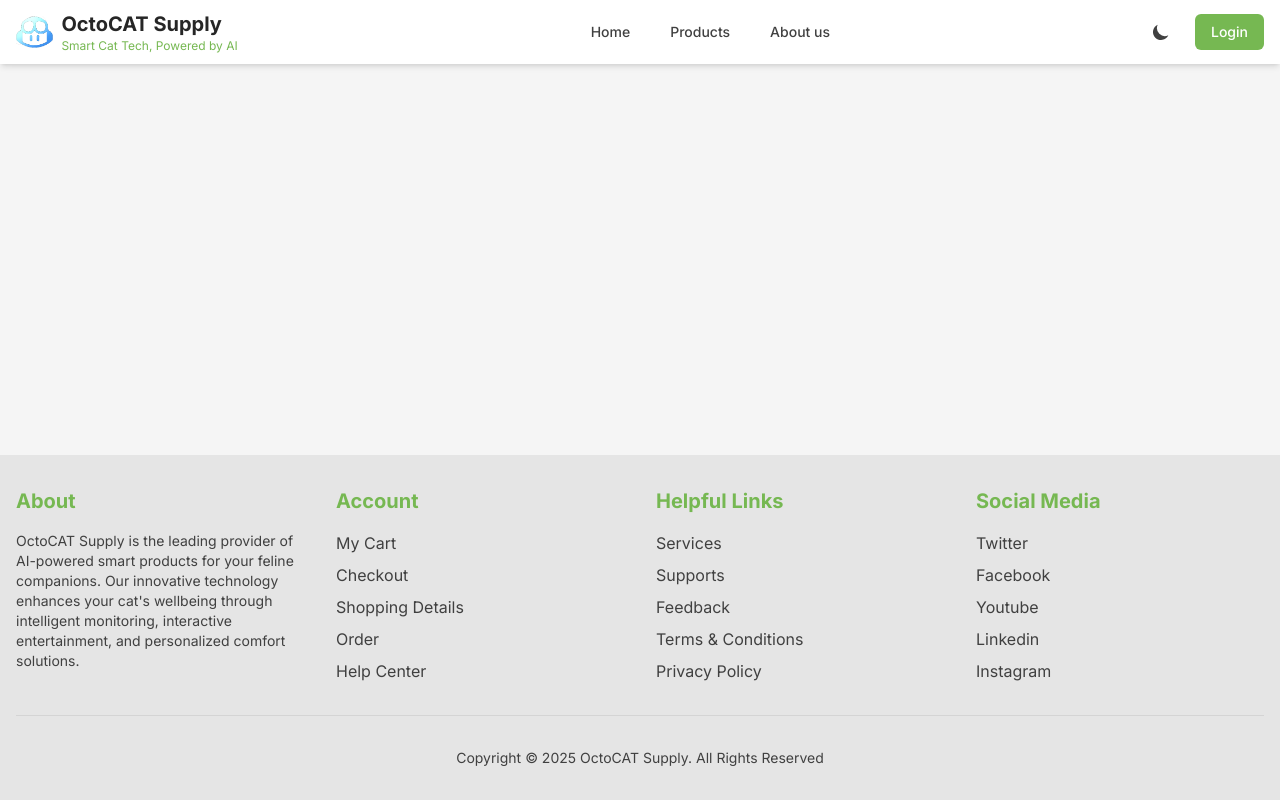
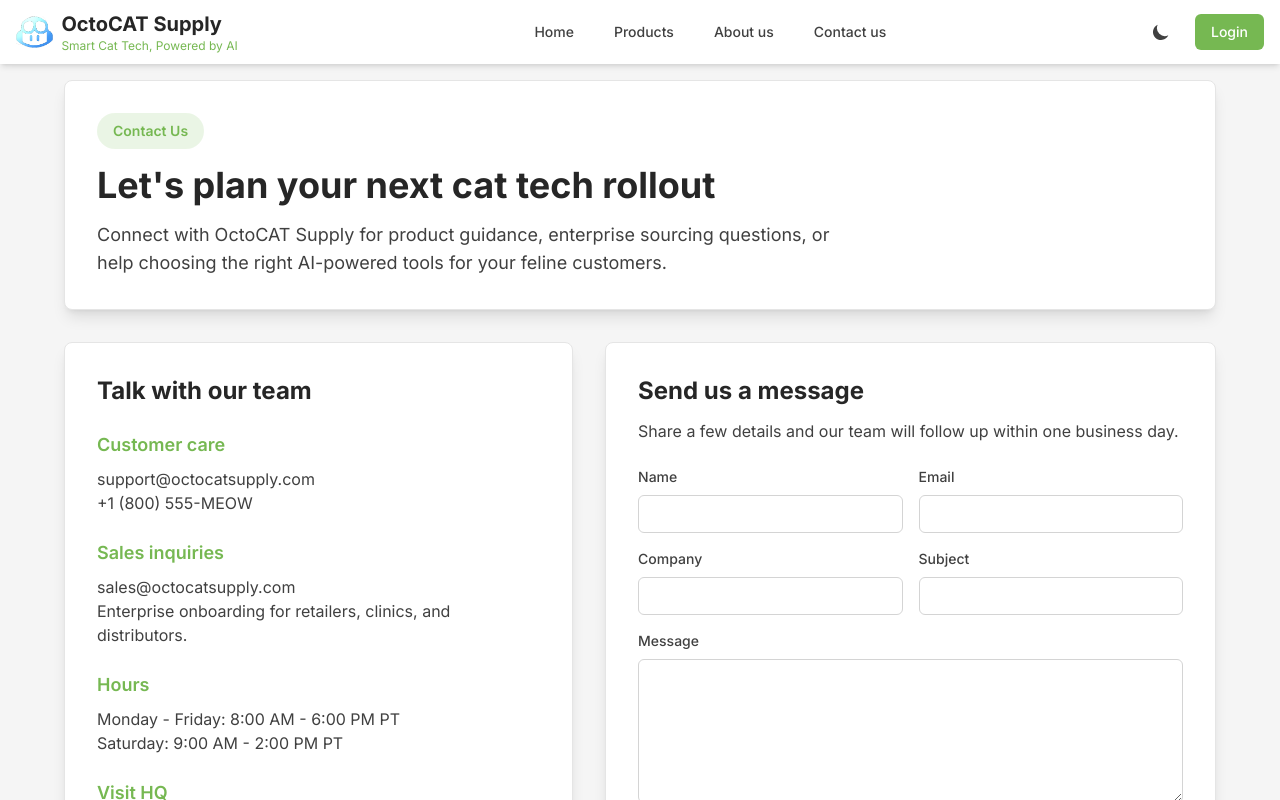
Before and after one commit to pm-self-learning/octocat_supply_ghcp_workshop, a React (Vite) app in the folder frontend/: page /contact in a window 1280 px wide. Shown: the top 800 px of the page. Built offline with nearby package versions, Linux system fonts and the light colour scheme.

Commit message:
Add contact page and BDD coverage

```diff
--- a/frontend/src/App.tsx
+++ b/frontend/src/App.tsx
@@ -2,6 +2,7 @@ import { BrowserRouter as Router, Routes, Route } from 'react-router-dom';
 import Navigation from './components/Navigation';
 import Welcome from './components/Welcome';
 import About from './components/About';
+import Contact from './components/Contact';
 import Footer from './components/Footer';
 import Products from './components/entity/product/Products';
 import Login from './components/Login';
@@ -24,6 +25,7 @@ function ThemedApp() {
           <Routes>
             <Route path="/" element={<Welcome />} />
             <Route path="/about" element={<About />} />
+            <Route path="/contact" element={<Contact />} />
             <Route path="/products" element={<Products />} />
             <Route path="/login" element={<Login />} />
             <Route path="/admin/products" element={<AdminProducts />} />
--- /dev/null
+++ b/frontend/src/components/Contact.tsx
@@ -0,0 +1,175 @@
+import { FormEvent, useState } from 'react';
+import { useTheme } from '../context/ThemeContext';
+
+const initialForm = {
+  name: '',
+  email: '',
+  company: '',
+  subject: '',
+  message: '',
+};
+
+export default function Contact() {
+  const { darkMode } = useTheme();
+  const [formData, setFormData] = useState(initialForm);
+  const [isSubmitted, setIsSubmitted] = useState(false);
+
+  const handleSubmit = (event: FormEvent<HTMLFormElement>) => {
+    event.preventDefault();
+    setIsSubmitted(true);
+    setFormData(initialForm);
+  };
+
+  const handleChange = (field: keyof typeof initialForm, value: string) => {
+    setFormData((current) => ({ ...current, [field]: value }));
+    if (isSubmitted) {
+      setIsSubmitted(false);
+    }
+  };
+
+  return (
+    <div
+      className={`min-h-screen ${darkMode ? 'bg-dark text-gray-300' : 'bg-gray-100 text-gray-700'} px-4 py-20 transition-colors duration-300`}
+    >
+      <div className="max-w-6xl mx-auto space-y-8">
+        <div
+          className={`${darkMode ? 'bg-gray-800 border-primary/20' : 'bg-white border-gray-200'} rounded-lg border shadow-lg p-8 transition-colors duration-300`}
+        >
+          <span className="inline-flex rounded-full bg-primary/15 px-4 py-2 text-sm font-semibold text-primary">
+            Contact Us
+          </span>
+          <h1
+            className={`mt-4 text-4xl font-bold ${darkMode ? 'text-white' : 'text-gray-800'} transition-colors duration-300`}
+          >
+            Let&apos;s plan your next cat tech rollout
+          </h1>
+          <p className="mt-4 max-w-3xl text-lg">
+            Connect with OctoCAT Supply for product guidance, enterprise sourcing questions, or
+            help choosing the right AI-powered tools for your feline customers.
+          </p>
+        </div>
+
+        <div className="grid gap-8 lg:grid-cols-[1fr,1.2fr]">
+          <section
+            className={`${darkMode ? 'bg-gray-800 border-primary/20' : 'bg-white border-gray-200'} rounded-lg border shadow-lg p-8 transition-colors duration-300`}
+          >
+            <h2 className={`text-2xl font-bold ${darkMode ? 'text-white' : 'text-gray-800'}`}>
+              Talk with our team
+            </h2>
+            <div className="mt-6 space-y-6">
+              <div>
+                <h3 className="text-lg font-semibold text-primary">Customer care</h3>
+                <p className="mt-2">support@octocatsupply.com</p>
+                <p>+1 (800) 555-MEOW</p>
+              </div>
+              <div>
+                <h3 className="text-lg font-semibold text-primary">Sales inquiries</h3>
+                <p className="mt-2">sales@octocatsupply.com</p>
+                <p>Enterprise onboarding for retailers, clinics, and distributors.</p>
+              </div>
+              <div>
+                <h3 className="text-lg font-semibold text-primary">Hours</h3>
+                <p className="mt-2">Monday - Friday: 8:00 AM - 6:00 PM PT</p>
+                <p>Saturday: 9:00 AM - 2:00 PM PT</p>
+              </div>
+              <div>
+                <h3 className="text-lg font-semibold text-primary">Visit HQ</h3>
+                <p className="mt-2">42 Whisker Way</p>
+                <p>Seattle, WA 98101</p>
+              </div>
+            </div>
+          </section>
+
+          <section
+            className={`${darkMode ? 'bg-gray-800 border-primary/20' : 'bg-white border-gray-200'} rounded-lg border shadow-lg p-8 transition-colors duration-300`}
+          >
+            <h2 className={`text-2xl font-bold ${darkMode ? 'text-white' : 'text-gray-800'}`}>
+              Send us a message
+            </h2>
+            <p className="mt-3">
+              Share a few details and our team will follow up within one business day.
+            </p>
+
+            {isSubmitted && (
+              <div
+                role="status"
+                className={`${darkMode ? 'bg-primary/20 text-gray-100' : 'bg-primary/10 text-gray-800'} mt-6 rounded-md border border-primary/30 px-4 py-3`}
+              >
+                Thanks for reaching out. An OctoCAT specialist will contact you soon.
+              </div>
+            )}
+
+            <form className="mt-6 space-y-4" onSubmit={handleSubmit}>
+              <div className="grid gap-4 md:grid-cols-2">
+                <label className="flex flex-col gap-2 text-sm font-medium">
+                  Name
+                  <input
+                    aria-label="Name"
+                    className={`${darkMode ? 'bg-gray-900 border-gray-700 text-gray-100' : 'bg-white border-gray-300 text-gray-900'} rounded-md border px-3 py-2 focus:border-primary focus:outline-none`}
+                    type="text"
+                    value={formData.name}
+                    onChange={(event) => handleChange('name', event.target.value)}
+                    required
+                  />
+                </label>
+                <label className="flex flex-col gap-2 text-sm font-medium">
+                  Email
+                  <input
+                    aria-label="Email"
+                    className={`${darkMode ? 'bg-gray-900 border-gray-700 text-gray-100' : 'bg-white border-gray-300 text-gray-900'} rounded-md border px-3 py-2 focus:border-primary focus:outline-none`}
+                    type="email"
+                    value={formData.email}
+                    onChange={(event) => handleChange('email', event.target.value)}
+                    required
+                  />
+                </label>
+              </div>
+
+              <div className="grid gap-4 md:grid-cols-2">
+                <label className="flex flex-col gap-2 text-sm font-medium">
+                  Company
+                  <input
+                    aria-label="Company"
+                    className={`${darkMode ? 'bg-gray-900 border-gray-700 text-gray-100' : 'bg-white border-gray-300 text-gray-900'} rounded-md border px-3 py-2 focus:border-primary focus:outline-none`}
+                    type="text"
+                    value={formData.company}
+                    onChange={(event) => handleChange('company', event.target.value)}
+                  />
+                </label>
+                <label className="flex flex-col gap-2 text-sm font-medium">
+                  Subject
+                  <input
+                    aria-label="Subject"
+                    className={`${darkMode ? 'bg-gray-900 border-gray-700 text-gray-100' : 'bg-white border-gray-300 text-gray-900'} rounded-md border px-3 py-2 focus:border-primary focus:outline-none`}
+                    type="text"
+                    value={formData.subject}
+                    onChange={(event) => handleChange('subject', event.target.value)}
+                    required
+                  />
+                </label>
+              </div>
+
+              <label className="flex flex-col gap-2 text-sm font-medium">
+                Message
+                <textarea
+                  aria-label="Message"
+                  className={`${darkMode ? 'bg-gray-900 border-gray-700 text-gray-100' : 'bg-white border-gray-300 text-gray-900'} min-h-36 rounded-md border px-3 py-2 focus:border-primary focus:outline-none`}
+                  value={formData.message}
+                  onChange={(event) => handleChange('message', event.target.value)}
+                  required
+                />
+              </label>
+
+              <button
+                type="submit"
+                className="bg-primary hover:bg-accent rounded-md px-6 py-3 font-medium text-white transition-colors"
+              >
+                Send Message
+              </button>
+            </form>
+          </section>
+        </div>
+      </div>
+    </div>
+  );
+}
--- a/frontend/src/components/Footer.tsx
+++ b/frontend/src/components/Footer.tsx
@@ -1,4 +1,5 @@
 import React from 'react';
+import { Link } from 'react-router-dom';
 import { useTheme } from '../context/ThemeContext';
 
 const Footer: React.FC = () => {
@@ -62,9 +63,9 @@ const Footer: React.FC = () => {
                 </a>
               </li>
               <li>
-                <a href="#" className="hover:text-primary">
-                  Supports
-                </a>
+                <Link to="/contact" className="hover:text-primary">
+                  Contact Us
+                </Link>
               </li>
               <li>
                 <a href="#" className="hover:text-primary">
--- a/frontend/src/components/Navigation.tsx
+++ b/frontend/src/components/Navigation.tsx
@@ -44,6 +44,12 @@ export default function Navigation() {
                 className={`${darkMode ? 'text-light hover:text-primary' : 'text-gray-700 hover:text-primary'} px-3 py-2 rounded-md text-sm font-medium transition-colors`}
               >
                 About us
+              </Link>
+              <Link
+                to="/contact"
+                className={`${darkMode ? 'text-light hover:text-primary' : 'text-gray-700 hover:text-primary'} px-3 py-2 rounded-md text-sm font-medium transition-colors`}
+              >
+                Contact us
               </Link>
               {isAdmin && (
                 <div className="relative">
```
Also changed, not shown: 2 other files (tests, documents, lock files or other folders).
